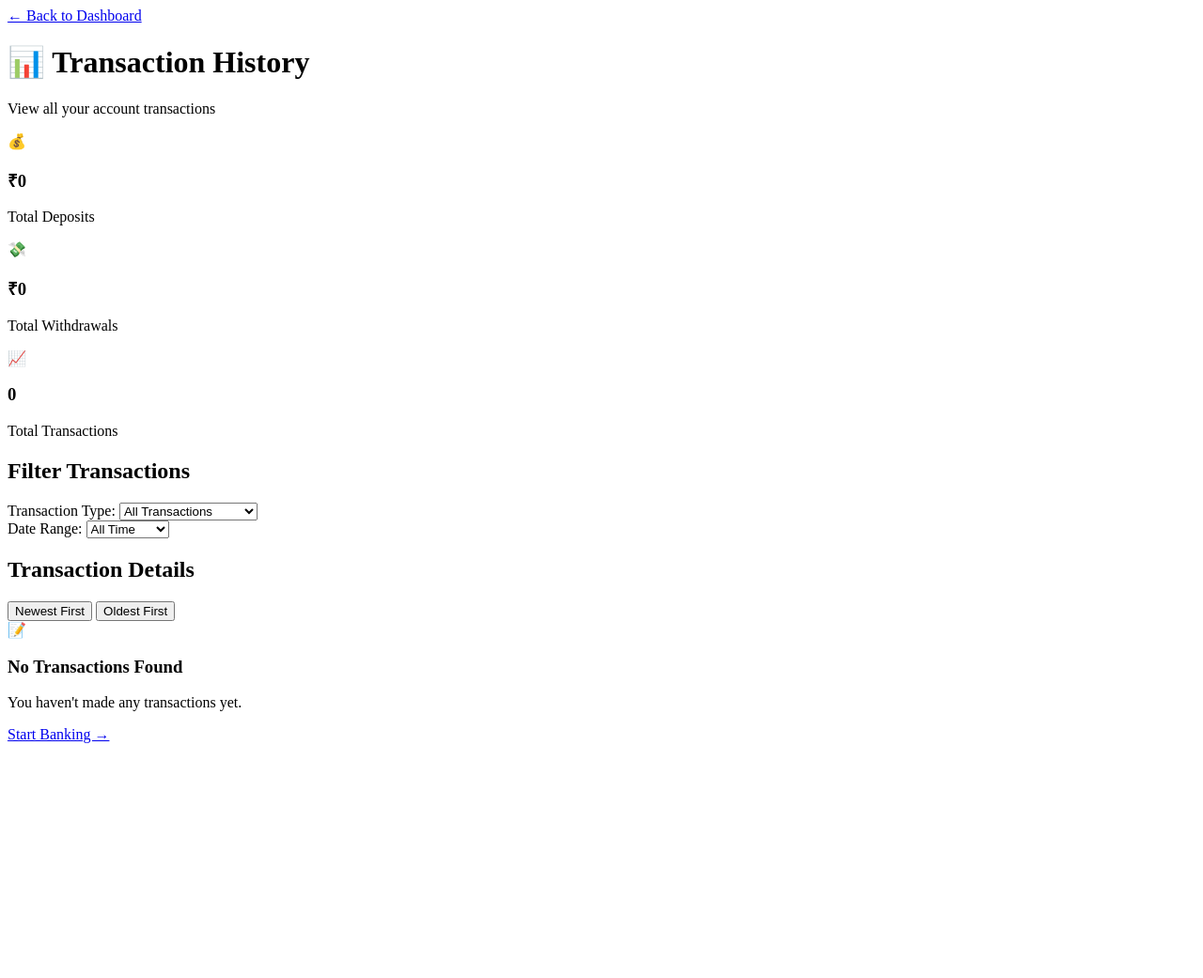
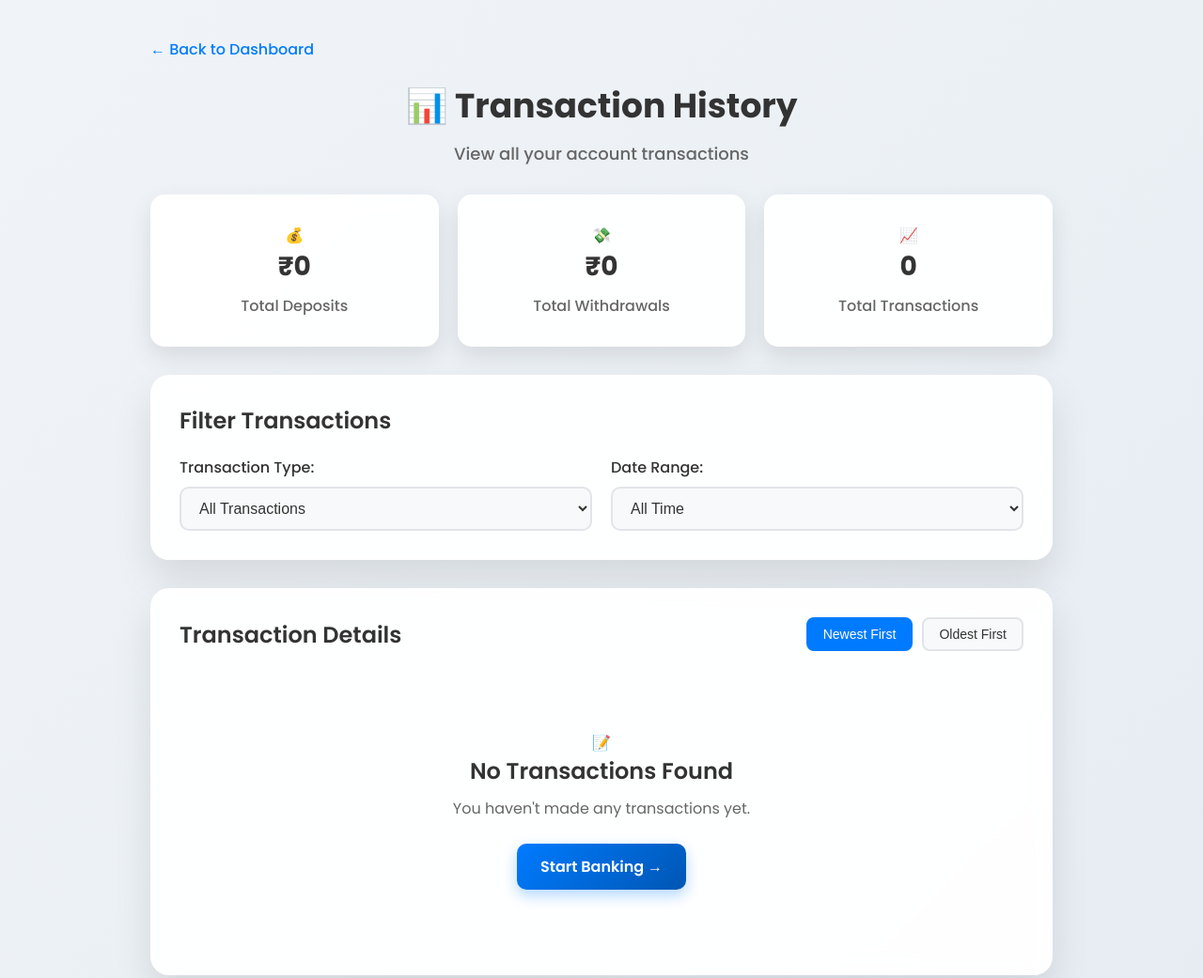
Before and after one commit to Ani1801/Virtual_Atm, a plain HTML site: page pages/T.history.html in a window 1280 px wide. Shown: the top 1041 px of the page at 94% size. Before the commit the page ends 800 px from the top, so only its background shows below. Drawn offline with Linux system fonts and the light colour scheme; the site is published under a folder, as on GitHub Pages, so addresses that start at the root find nothing.

Commit message:
Update T.history.html

```diff
--- a/pages/T.history.html
+++ b/pages/T.history.html
@@ -4,7 +4,7 @@
     <meta charset="UTF-8">
     <meta name="viewport" content="width=device-width, initial-scale=1.0">
     <title>Virtual ATM - Transaction History</title>
-    <link rel="stylesheet" href="/statics/css/T.history.css">
+    <link rel="stylesheet" href="../statics/css/T.history.css">
     <link href="https://fonts.googleapis.com/css2?family=Poppins:wght@300;400;500;600;700&display=swap" rel="stylesheet">
 </head>
 <body>
@@ -90,6 +90,6 @@
         </div>
     </div>
 
-    <script src="/statics/js/T.history.js"></script>
+    <script src="../statics/js/T.history.js"></script>
 </body>
 </html>
```
